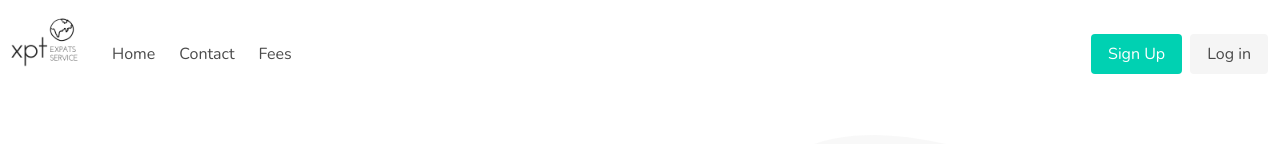
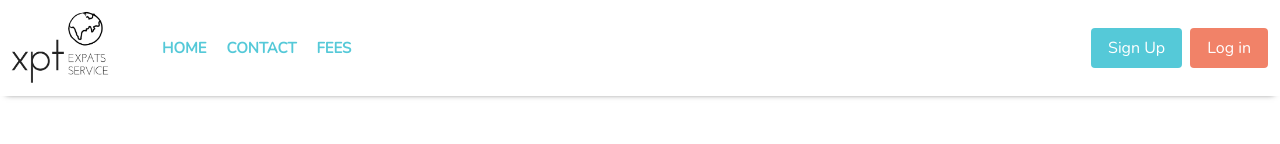
Before and after one commit to YagmurBakici/Project-3-client-side, a React (Create React App) app: page / in a window 1280 px wide. Shown: the top 144 px of the page. Built offline with nearby package versions, Linux system fonts and the light colour scheme; no server answers.

Commit message:
navbar done

```diff
--- a/src/components/pages/Home.css
+++ b/src/components/pages/Home.css
@@ -11,6 +11,7 @@
 
 .image {
   width: 90vh;
+  top: 20rem;
 }
 .form {
   max-width: 100vh;
--- a/src/components/pages/Profile.jsx
+++ b/src/components/pages/Profile.jsx
@@ -2,6 +2,7 @@ import React, { Component } from "react";
 // import {Link} from "react-router-dom"
 import Checkbox from "react-simple-checkbox";
 import DnD from "../partials/DnD";
+import "./Profile.css";
 
 export default class Profile extends Component {
   // constructor(props) {
--- a/src/components/partials/DnD.jsx
+++ b/src/components/partials/DnD.jsx
@@ -1,5 +1,5 @@
 import React, { Component } from "react";
-
+// import "./Dnd.css";
 class DnD extends Component {
   constructor(props) {
     super(props);
--- /dev/null
+++ b/src/components/partials/Nav.css
@@ -0,0 +1,96 @@
+* {
+  font-family: "Nunito", sans-serif !important;
+}
+.navbar {
+  position: fixed !important;
+  top: 0 !important;
+  width: 100% !important;
+  height: 6rem !important;
+  box-shadow: 0 4px 6px -6px;
+}
+.button.is-primary {
+  background-color: #55c9d8 !important;
+  border-color: transparent;
+  color: #fff;
+  /* margin-top: 1rem !important; */
+}
+.logo {
+  margin-top: 0.5rem;
+  margin-left: 0.5rem;
+  width: 7rem;
+  height: 5rem;
+}
+.button.is-primary:hover {
+  background-color: #fbd892 !important;
+  color: white !important;
+}
+
+.navbar-start {
+  margin-left: 2rem;
+  align-items: center !important;
+}
+
+a.navbar-items,
+.navbar-link {
+  cursor: pointer;
+  font-size: 15px;
+  font-weight: bold !important;
+  color: #55c9d8 !important;
+  height: 2, 5rem !important;
+  padding: 10px;
+}
+
+.navbar-items {
+  position: relative;
+}
+
+.navbar-items::before,
+.navbar-items::after {
+  content: "";
+  position: absolute;
+  left: 50%;
+  width: 100%;
+  height: 2px;
+  background-color: #fbd892;
+  transform-origin: center;
+  transform: translateX(-50%) scaleX(0);
+  transition: transform 0.4s ease;
+}
+
+.navbar-items::before {
+  top: 0;
+}
+
+.navbar-items::after {
+  bottom: 0;
+}
+
+.navbar-items:hover::before,
+.navbar-items:hover::after {
+  transform: translateX(-50%) scaleX(1);
+}
+/* .navbar-items:hover,
+.navbar-link:hover {
+  color: #f18268 !important;
+  background-color: white !important;
+} */
+
+.button.is-danger {
+  background-color: #55c9d8 !important;
+  border-color: transparent;
+  color: #fff;
+}
+.button.is-danger:hover {
+  background-color: #fbd892 !important;
+  color: white !important;
+}
+
+.button.is-light {
+  background-color: #f18268 !important;
+  border-color: transparent;
+  color: #fff !important;
+}
+.button.is-light:hover {
+  background-color: #fbd892 !important;
+  color: white !important;
+}
--- a/src/components/partials/Nav.jsx
+++ b/src/components/partials/Nav.jsx
@@ -1,6 +1,7 @@
 import React, { Component } from "react";
 import { NavLink } from "react-router-dom";
 import AuthService from "./../auth/ajax";
+import "./Nav.css";
 export default class Nav extends Component {
   constructor(props) {
     super(props);
@@ -22,7 +23,7 @@ export default class Nav extends Component {
       <nav className="navbar" role="navigation" aria-label="main navigation">
         <div className="navbar-brand">
           <NavLink exact to="/">
-            <img src="./../xpt.png" alt="logo" width="100rem" height="600rem" />
+            <img className="logo" src="./../xpt.png" alt="logo" />
           </NavLink>
           <a
             role="button"
@@ -39,14 +40,14 @@ export default class Nav extends Component {
 
         <div id="navbarBasicExample" className="navbar-menu">
           <div className="navbar-start">
-            <NavLink exact to="/" className="navbar-item">
-              Home
+            <NavLink exact to="/" className="navbar-items">
+              HOME
             </NavLink>
-            <NavLink to="/contact" className="navbar-item">
-              Contact
+            <NavLink to="/contact" className="navbar-items">
+              CONTACT
             </NavLink>
-            <NavLink to="/fees" className="navbar-item">
-              Fees
+            <NavLink to="/fees" className="navbar-items">
+              FEES
             </NavLink>
           </div>
           <div className="navbar-end">
@@ -61,7 +62,7 @@ export default class Nav extends Component {
                     )}
                     {this.props.userInSession.role === "user" && (
                       <NavLink className="button is-primary" to="/profile">
-                        Profile
+                        My Profile
                       </NavLink>
                     )}
 
```
Also changed, not shown: public/xpt.png.
